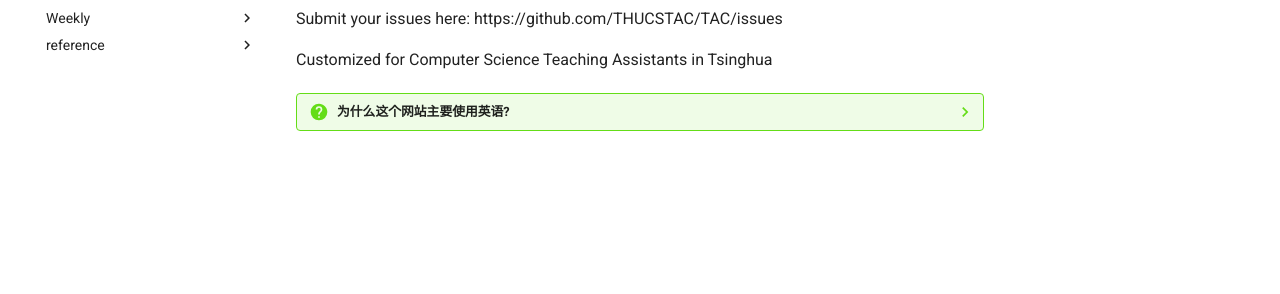
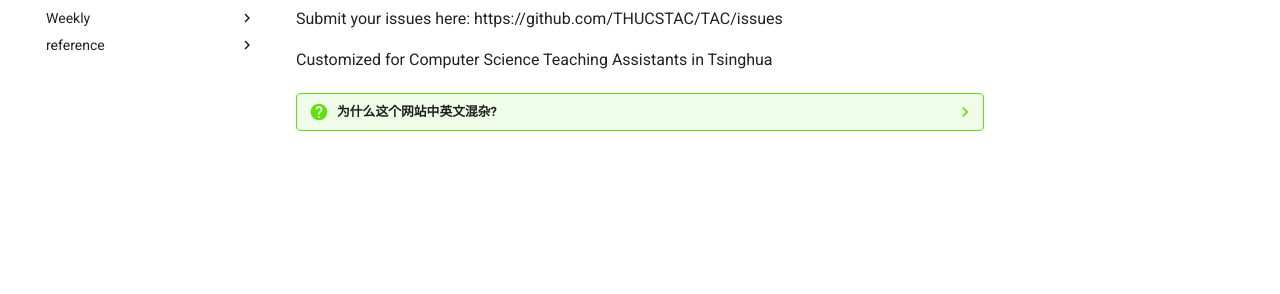
Before and after one commit to THUCSTAC/TAC, an MkDocs documentation site: the page built from docs/index.md, in a window 1280 px wide. Shown: the part 174-468 px from the top of the page. Built offline with MkDocs 1.6.1 and Material for MkDocs 9.7.7, drawn with Linux system fonts in a browser that asks for light colours; some of the changed lines change nothing that is shown.

Commit message:
update index.md

```diff
--- a/docs/index.md
+++ b/docs/index.md
@@ -4,8 +4,8 @@
 
 Customized for Computer Science Teaching Assistants in Tsinghua
 
-??? question "为什么这个网站主要使用英语?"
+??? question "为什么这个网站中英文混杂?"
 
-    如你所见，这个网站参考和引用了很多英文资料，用英语建站，我就不用把这些资料再一一翻译过来。
+    我们参考和引用了一些英文资料，暂时没来得及这些资料再一一翻译过来。考虑到不影响主要受众的理解，完善翻译的优先级不是特别高。
 
-    未来我们希望提供中文版本。如果英文导致您的理解有困难，请在git仓库提交一个issue请求我们解释。
+    未来我们希望提供完善的中文版本。如果英文导致您的理解有困难，可以在git仓库提交一个issue请求我们解释。
```
